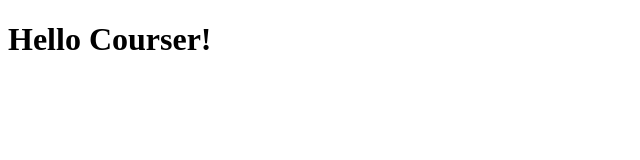
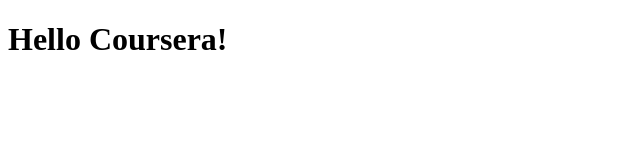
Before and after one commit to joearias/coursera-css, a plain HTML site: page site/mod3_sln/index.html in a window 1280 px wide. Shown: the full height of the page, 0-640 px from the left. Drawn offline with Linux system fonts and the light colour scheme.

Commit message:
github working-fix typo

```diff
--- a/site/mod3_sln/index.html
+++ b/site/mod3_sln/index.html
@@ -5,6 +5,6 @@
     <title>Hello COursera</title>
   </head>
   <body>
-    <h1>Hello Courser!</h1>
+    <h1>Hello Coursera!</h1>
   </body>
 </html>
```
